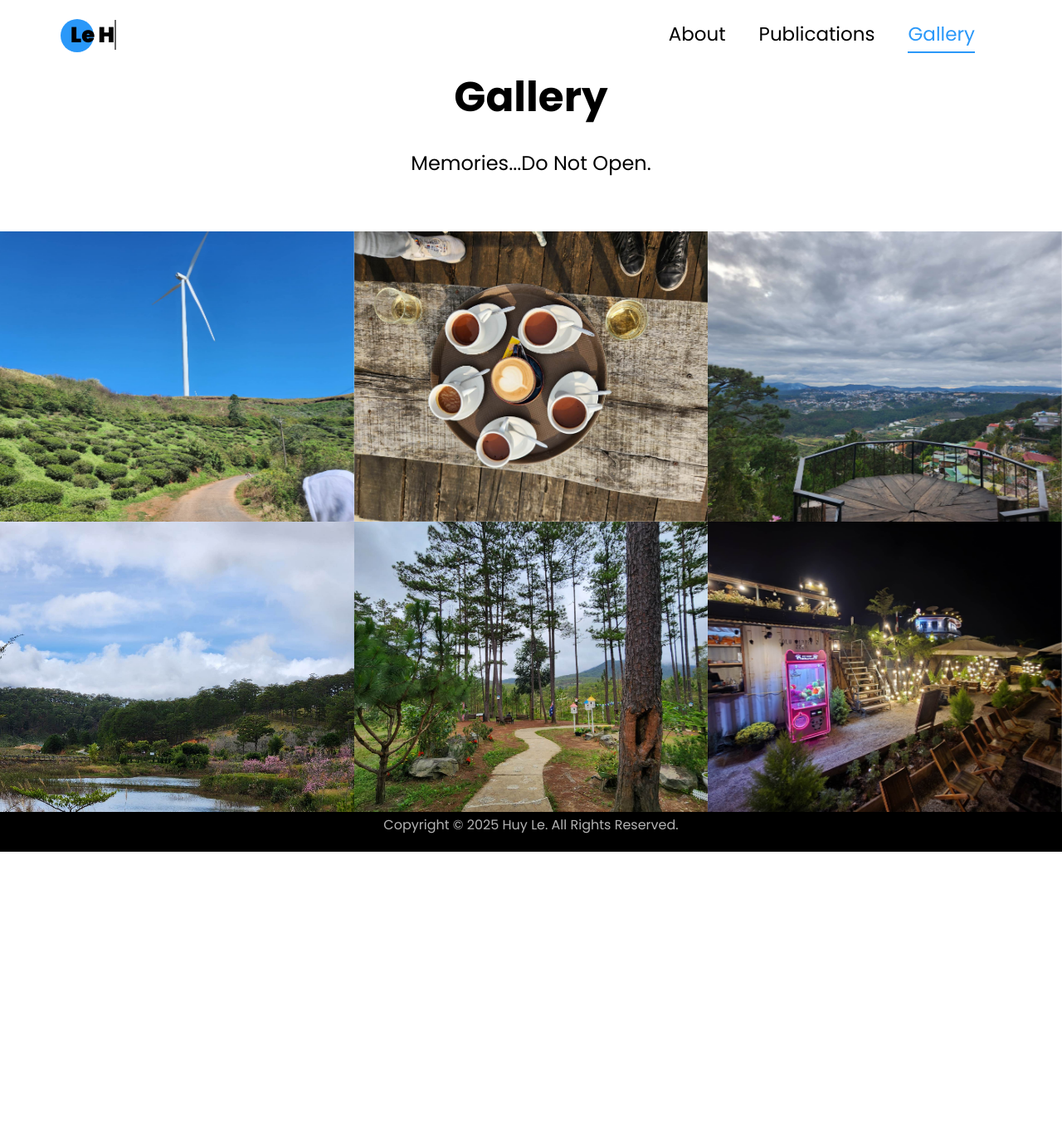
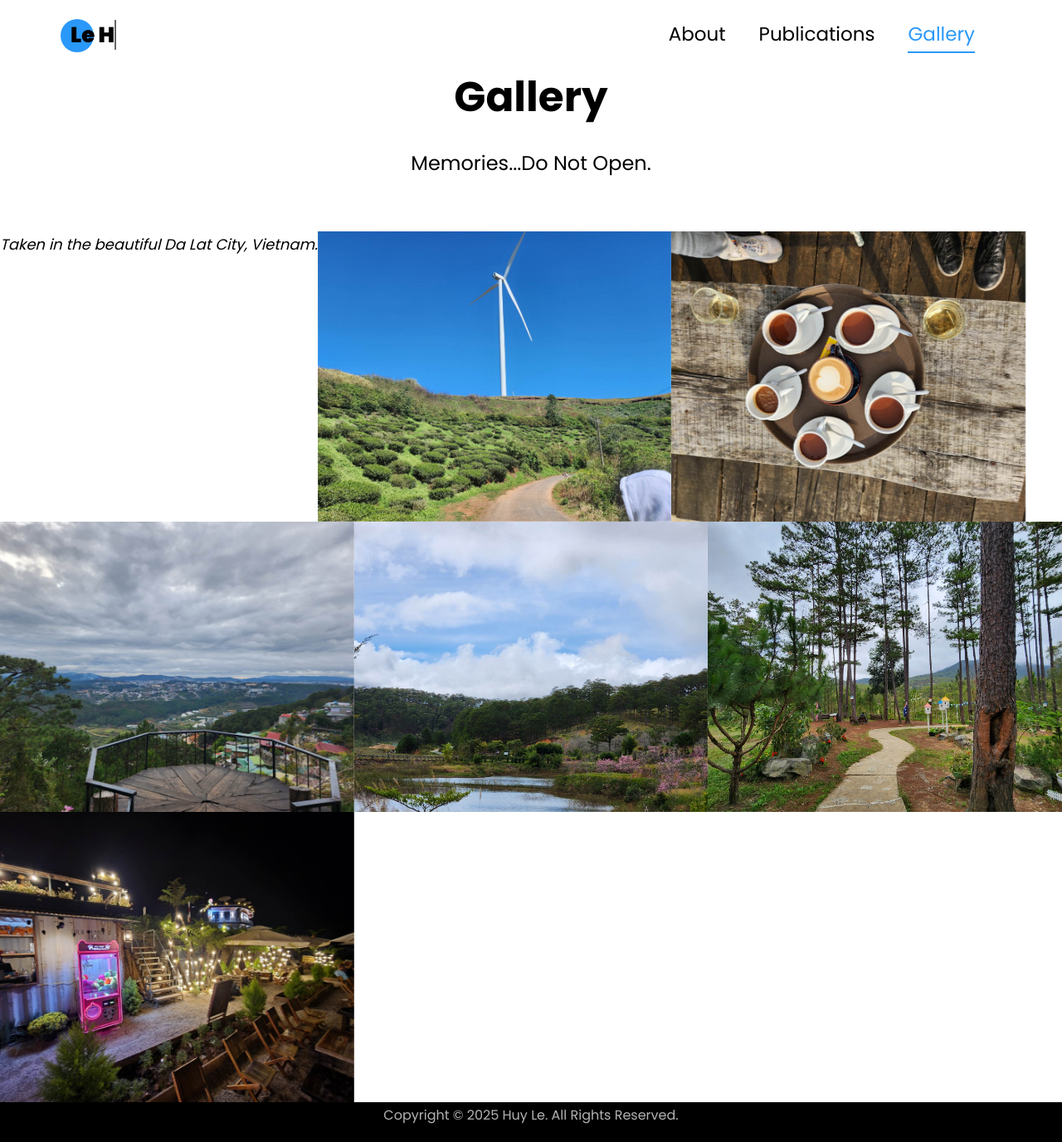
Before and after one commit to lehuy1611/lehuy1611.github.io, a Jekyll site: the page gallery.html, which Jekyll copies as it is, in a window 1280 px wide. Shown: the whole page at 83% size. Built offline with Jekyll 4.4.1, drawn with Linux system fonts in a browser that asks for light colours; a style sheet for code colours, icons or effects is not loaded; before the commit the page ends 1027 px from its top, so only the background shows below that.

Commit message:
update sections

```diff
--- a/gallery.html
+++ b/gallery.html
@@ -46,6 +46,7 @@
                     <li class="nav-item"><a href="publication.html" class="nav-link"><span>Publications</span></a></li>
                     <!-- <li class="nav-item"><a href="experience.html" class="nav-link"><span>Experience</span></a></li> -->
                     <!-- <li class="nav-item"><a href="achievement.html" class="nav-link"><span>Others</span></a></li> -->
+					<!-- <li class="nav-item"><a href="blog.html" class="nav-link"><span>Blogs</span></a></li> -->
                     <li class="nav-item"><a href="#gallery-section" class="nav-link"><span>Gallery</span></a></li>
 					<!-- <li class="nav-item"><a href="misc.html" class="nav-link"><span>Misc</span></a></li> -->
                 </ul>
@@ -62,6 +63,9 @@
 				</div>
 			</div>
 			<div class="row no-gutters">
+				<p style="color: #000; font-size: 18px;">
+					<i>Taken in the beautiful Da Lat City, Vietnam.</i>
+				</p>
 				<div class="col-md-4">
 					<div class="project img ftco-animate d-flex justify-content-center align-items-center"
 						style="background-image: url(images/dalat_5.jpg);">
--- a/publication.html
+++ b/publication.html
@@ -49,6 +49,7 @@ layout: null
                     <li class="nav-item"><a href="index.html" class="nav-link"><span>About</span></a></li>
                     <li class="nav-item"><a href="#publication-section" class="nav-link"><span>Publications</span></a></li>
                     <!-- <li class="nav-item"><a href="experience.html" class="nav-link"><span>Experience</span></a></li> -->
+                    <!-- <li class="nav-item"><a href="blog.html" class="nav-link"><span>Blogs</span></a></li> -->
                     <li class="nav-item"><a href="gallery.html" class="nav-link"><span>Gallery</span></a></li>
                     <!-- <li class="nav-item"><a href="misc.html" class="nav-link"><span>Misc</span></a></li> -->
                 </ul>
```
